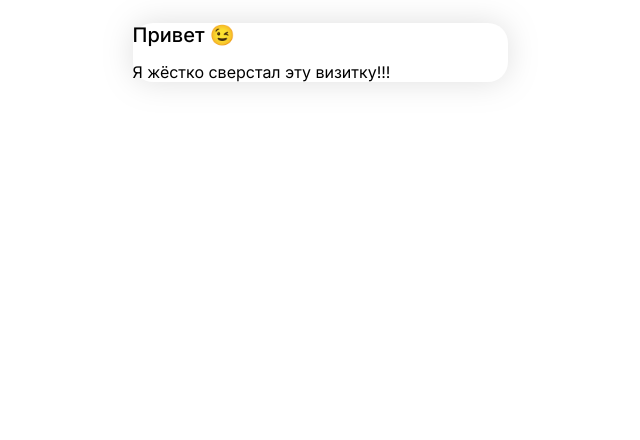
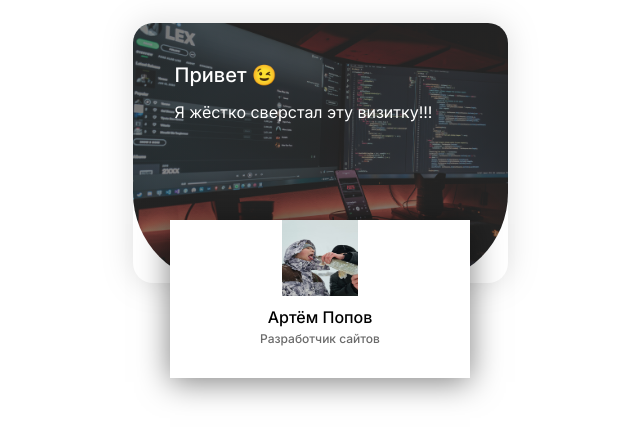
Before and after one commit to ViRTYOZZZ63/Html-Starter, a plain HTML site: page index.html in a window 1280 px wide. Shown: the whole page, without its empty margins (320-960 px from the left). Drawn offline with Linux system fonts and the light colour scheme.

Commit message:
add: user-bio

```diff
--- a/css/style.css
+++ b/css/style.css
@@ -7,6 +7,7 @@ body {
   font-family: 'Inter', sans-serif;
 }
 .page-wrapper{
+  overflow: hidden;
   max-width: 375px;
   margin: auto;
   box-shadow: 0px 0px 30px rgba(128,127,127,0.25);
@@ -14,6 +15,10 @@ body {
   background: 1E1E1E;
 
 
+}
+.container{
+  max-width: 300px;
+  margin: auto;
 }
 .header{
   color: white;
@@ -31,3 +36,31 @@ body {
   font-size: 16px;
   line-height: 19px;
 }
+.user {
+  margin-top: -79px;
+  text-align: center;
+  background: white;
+  box-shadow: 0px 4px 30px rgba(0,0,0,0.5);
+  border: radius 10px;
+  padding-bottom: 20px;
+}
+.user-avatar {
+  margin-top: -43px;
+  border-radius: 50%;
+  object-fit: cover;
+  border: 4px solid white;
+}
+.user-name {
+  margin-top: 8px;
+  margin-bottom: 4px;
+  font-weight: 500;
+  font-size: 16px;
+  line-height: 19px;
+}
+.user-description {
+  font-weight: 500;
+  font-size: 12px;
+  line-height: 15px;
+  color: #6a6a6a;
+  margin-top: 4px;
+}
--- a/index.html
+++ b/index.html
@@ -10,10 +10,19 @@
   <title>Document</title>
 </head>
 <body>
-  <div class="page-wrapper"
-  <div class="header">
+  <div class="page-wrapper">
+  <header class="header">
     <span class="hello">Привет 😉<span>
       <p class="hello-text">Я жёстко сверстал эту визитку!!!
+  </div>
+  </p>
+  </header>
+  <div class="container">
+    <div class="user">
+      <img width="76" height="76" src="img/Avatar.png" alt="Артём Попов">
+      <h1 class="user-name">Артём Попов</h1>
+      <p class="user-description">Разработчик сайтов</p>
+    </div>
   </div>
   <script src="js/main.js"></script>
 </body>
```
Also changed, not shown: img/Avatar.png (added).
